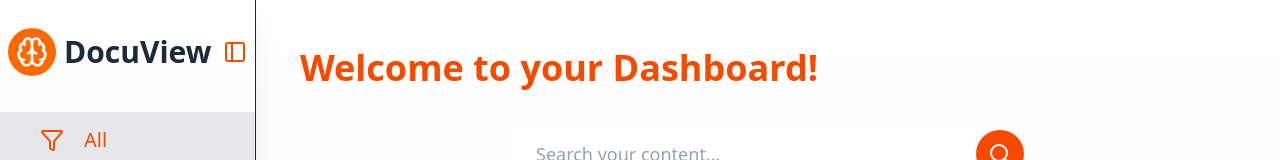
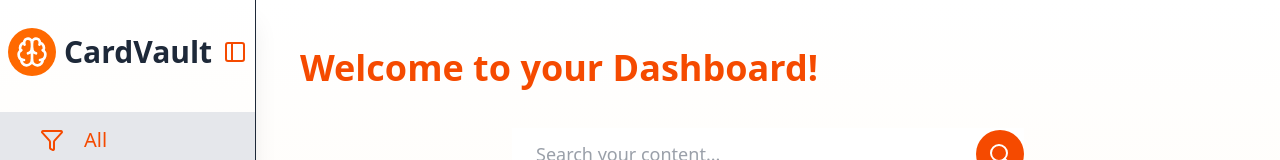
Before and after one commit to Hodazia/second-brain, a React (Vite) app in the folder frontend/: page /share/1 in a window 1280 px wide. Both pictures are taken after a click on the icon 20 px from the left and 52 px from the top of the page. Shown: the top 160 px of the page. Built offline with nearby package versions, Linux system fonts and the light colour scheme; no server answers.

Commit message:
added readme file

```diff
--- a/frontend/src/components/DashboardComponents/Sidebar.tsx
+++ b/frontend/src/components/DashboardComponents/Sidebar.tsx
@@ -70,7 +70,7 @@ function SidebarControl({ shared, open, setOpen }:prop){
                <Brain className="p-2 text-white text-4xl md:text-4xl h-12 w-12" />
                </div>
 
-              <div className="">DocuView</div>
+              <div className="">CardVault</div>
             </div>
           )}
 
--- a/frontend/src/components/VideoShowcase.tsx
+++ b/frontend/src/components/VideoShowcase.tsx
@@ -1,7 +1,7 @@
 import { motion } from "framer-motion";
 
 import { useNavigate } from "react-router-dom";
-import { Play } from "lucide-react";
+
 
 interface VideoProp {
   Src:string
```
Also changed, not shown: 1 other file (tests, documents, lock files or other folders).
